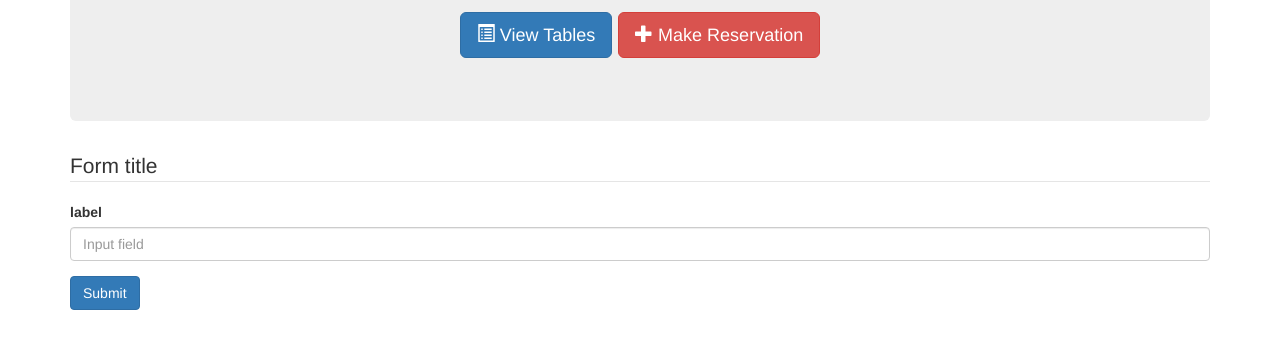
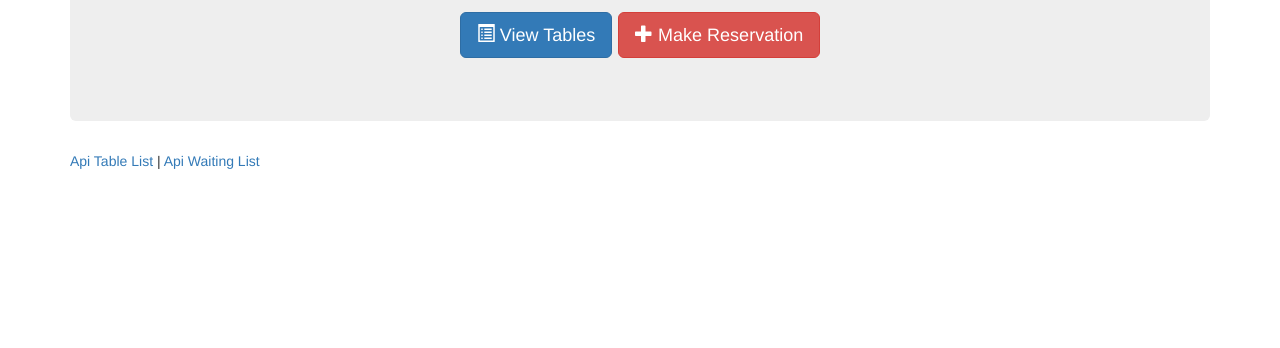
Before and after one commit to g33klaura/hot-restaurant, a plain HTML site: page index.html in a window 1280 px wide. Shown: the part 306-654 px from the top of the page. Drawn offline with nearby package versions, Linux system fonts and the light colour scheme.

Commit message:
Clean the form and create the button links

```diff
--- a/index.html
+++ b/index.html
@@ -33,22 +33,12 @@
                 </p>
             </div>
         </div>
-
-        <form action="" method="POST" role="form">
-            <legend>Form title</legend>
-
-            <div class="form-group">
-                <label for="">label</label>
-                <input type="text" class="form-control" id="" placeholder="Input field">
-            </div>
+        <a id="API_table">Api Table List</a>
+        <span>|</span>
+        <a id="API_waiting">Api Waiting List</a>
+    </div>
 
 
-
-            <button type="submit" class="btn btn-primary">Submit</button>
-        </form>
-
-
-    </div>
 
     <!-- jQuery (necessary for Bootstrap's JavaScript plugins) -->
     <script src="https://ajax.googleapis.com/ajax/libs/jquery/1.12.4/jquery.min.js"></script>
```
